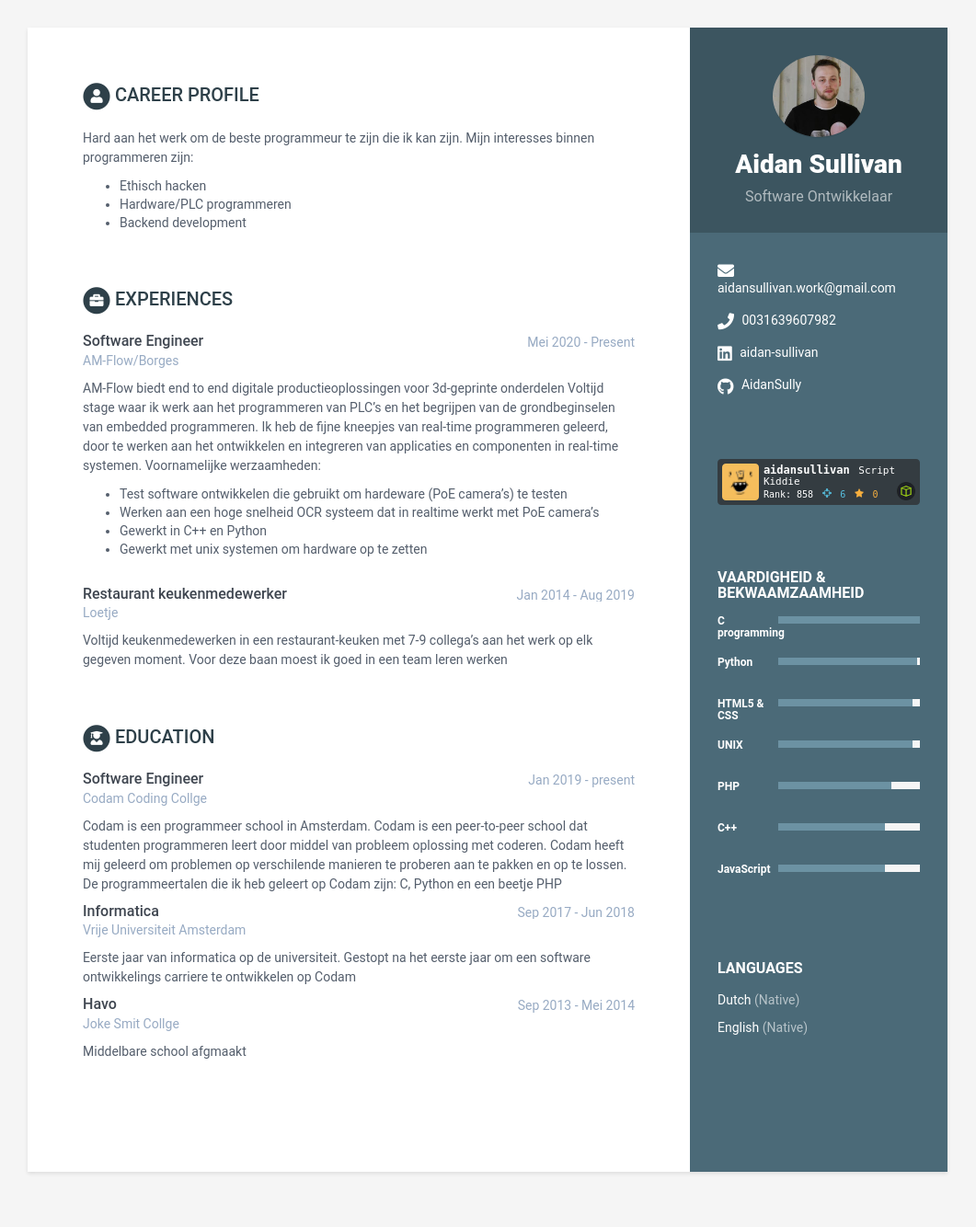
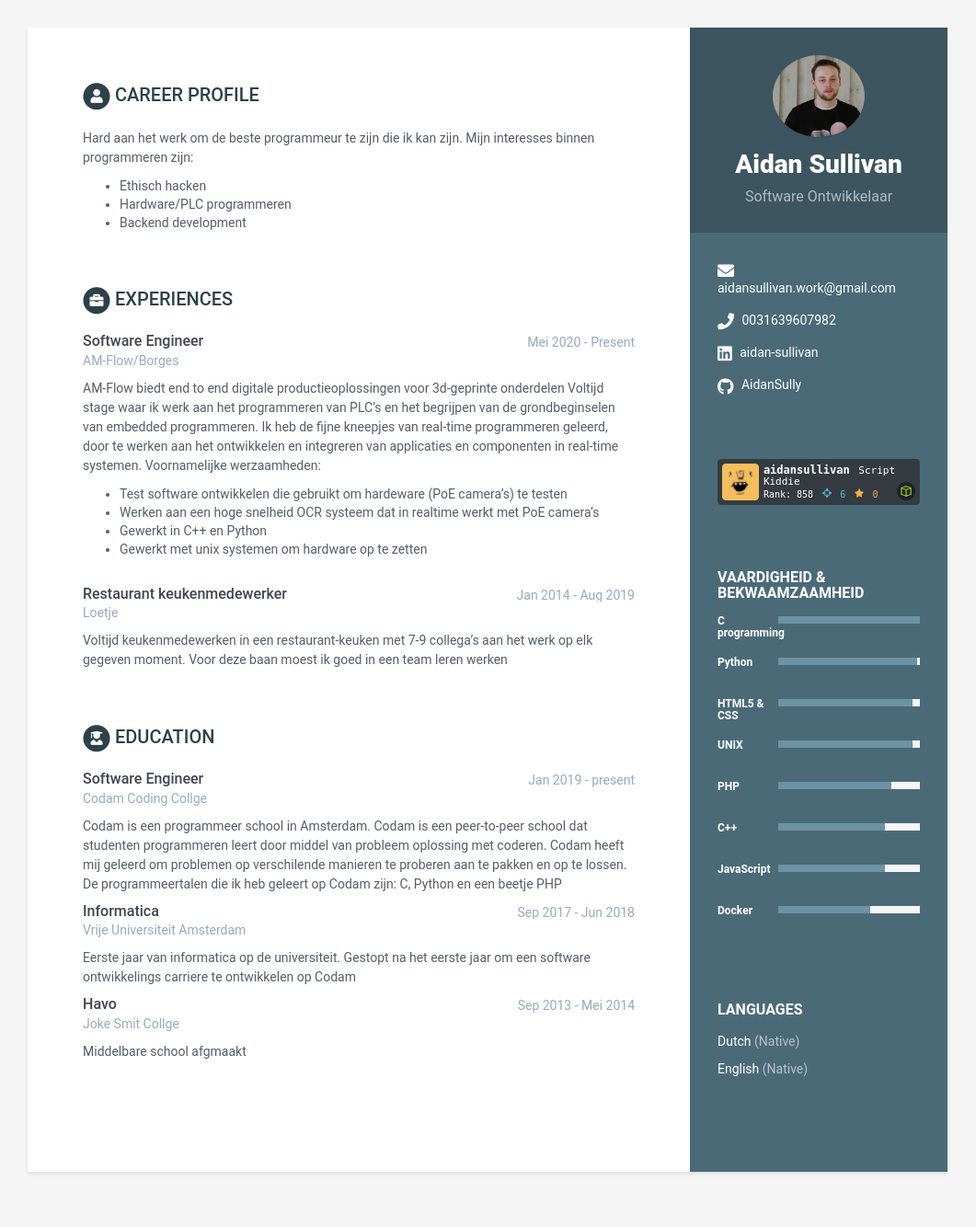
Before and after one commit to AidanSully/online-cv-nl, a Jekyll site: the page built from index.html, in a window 1280 px wide. Shown: the whole page at 92% size, without its empty margins (110-1171 px from the left). Built offline with Jekyll 4.4.1, drawn with Linux system fonts in a browser that asks for light colours.

Commit message:
added skill

```diff
--- a/_data/data.yml
+++ b/_data/data.yml
@@ -96,5 +96,8 @@ skills:
       - name: JavaScript
         level: 75%
 
+      - name: Docker
+        level: 65%
+
 # footer: >
 #     Designed with <i class="fas fa-heart"></i> by <a href="http://themes.3rdwavemedia.com" target="_blank" rel="nofollow">Xiaoying Riley</a>
```
